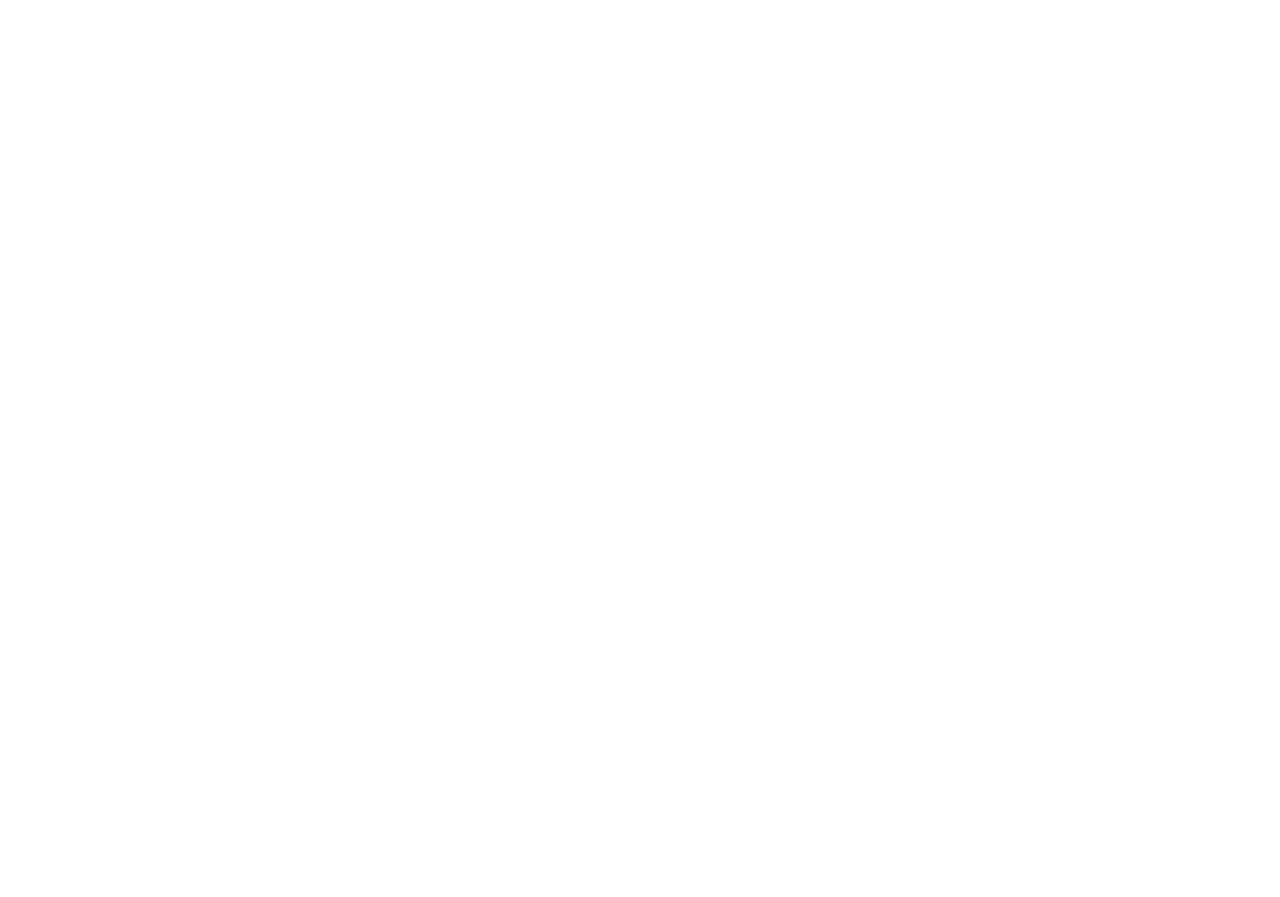
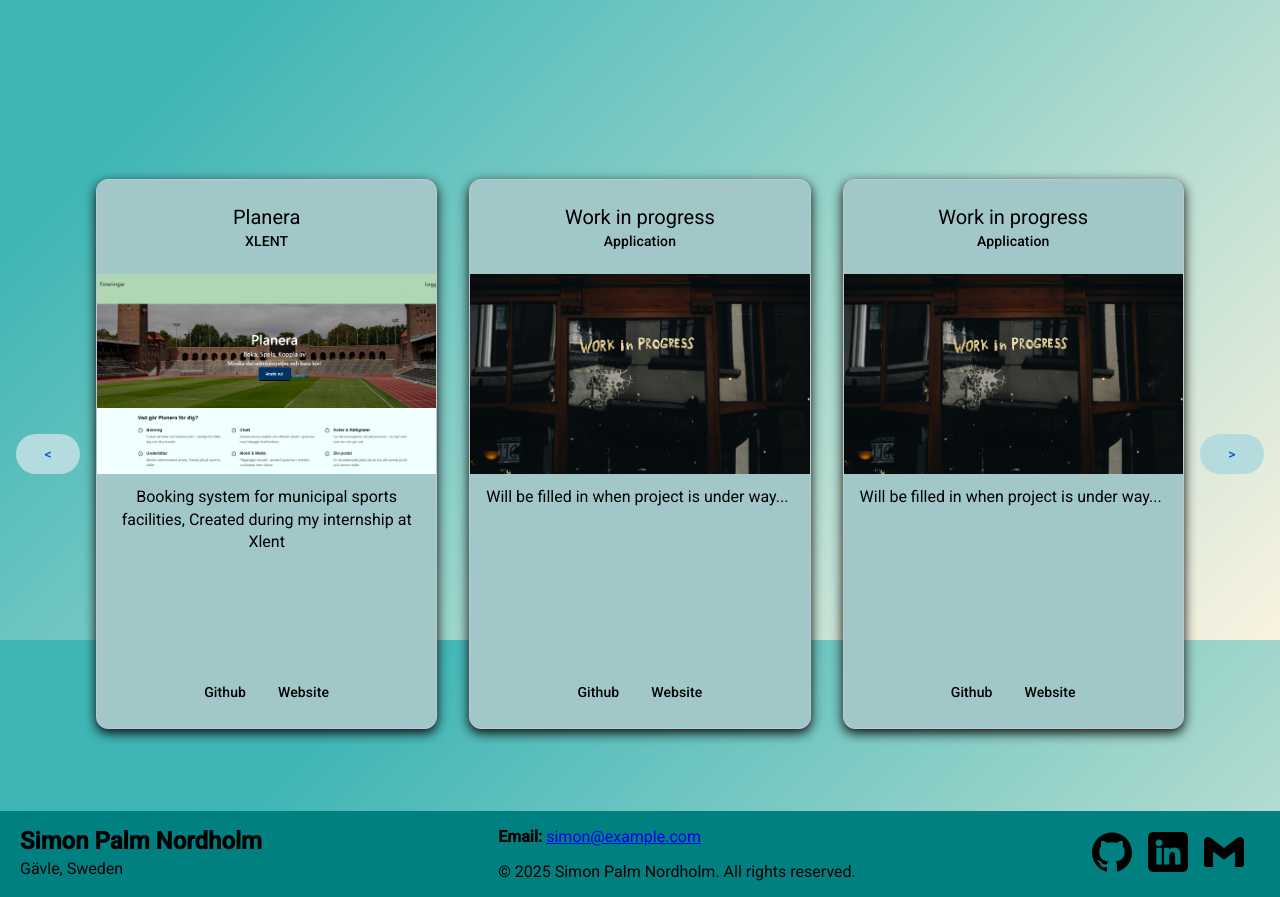
Before and after one commit to Palmen01/portfolio, an Angular app: page / in a window 1280 px wide. Shown: the part 1760-2657 px from the top of the page. Before the commit the page ends 800 px from the top, so only its background shows below. Built offline with nearby package versions, Linux system fonts and the light colour scheme.

Commit message:
carousel padding issue + footer content

```diff
--- a/src/app/carousel/carousel.component.css
+++ b/src/app/carousel/carousel.component.css
@@ -7,6 +7,7 @@
   box-sizing: border-box;
   max-width: 1800px;
   margin: 0 auto;
+  margin-bottom: 50px;
 }
 
 .carousel-container {
@@ -17,7 +18,6 @@
 
 .carousel-container button {
   background-color: #b4dcdf;
-
 }
 
 .carousel {
@@ -164,7 +164,7 @@ mat-card-subtitle {
 
   .carousel-item {
     flex: 0 0 100%;
-    padding: 0.5rem;
+    /* padding: 0.5rem; */
   }
 
   .example-card {
--- a/src/app/experience/experience.component.css
+++ b/src/app/experience/experience.component.css
@@ -3,6 +3,7 @@
   max-width: 900px;
   margin: auto;
   overflow-x: hidden;
+  margin-bottom: 10px;
 }
 
 .toggle-buttons {
--- a/src/app/footer/footer.component.css
+++ b/src/app/footer/footer.component.css
@@ -1,6 +1,5 @@
 .footer-container{
     background-color: #008080;
-
 }
 .footer-wrapper{
     display: flex;
@@ -11,19 +10,25 @@
     padding-right: 20px;
 }
 
-.title-container{
-
+.title-container h2 {
+  font-size: 1.5rem;
+  margin: 0;
 }
 
-.info-container{
+.title-container p {
+  color: black;
+  font-size: 1rem;
+  margin: 0.25rem 0;
+}
 
+.link-container{
+    text-decoration: none;
 }
 
 .link-container img{
     width: 40px;
     height: 40px;
-    margin-bottom: 0.5rem;
-
+    margin-right: 1rem;
 }
 
 .link-container a img {
@@ -34,7 +39,6 @@
   transform: scale(1.1);
   opacity: 0.8;
 }
-
 
 @media (max-width: 768px) {
   .footer-wrapper {
--- a/src/app/footer/footer.component.html
+++ b/src/app/footer/footer.component.html
@@ -2,20 +2,19 @@
     <div class="footer-wrapper">
         <div class="title-container">
             <h2>Simon Palm Nordholm</h2>
-            <p><b>Location: </b> Gävle, Sweden</p>
+            <p>Gävle, Sweden</p>
         </div>
 
         <div class="info-container">
             <p><b>Email: </b> <a href="mailto:simon@example.com">simon&#64;example.com</a></p>
-
-            <p>&#64; 2025 Simon Palm Nordholm. All rights reserved.</p>
+            <p>&#169; 2025 Simon Palm Nordholm. All rights reserved.</p>
         </div>
 
         <div class="link-container">
             <a href="https://github.com/palmen01" aria-label="GitHub">
                 <img src="github.svg" alt="GitHub">
             </a>
-            <a href="https://linkedin.com/in/yourprofile" aria-label="LinkedIn">
+            <a href="https://linkedin.com/in/simon-palm-nordholm-2bb440290/" aria-label="LinkedIn">
                 <img src="linkedin.png" alt="LinkedIn">
             </a>
             <a href="mailto:simon@example.com" aria-label="Email">
--- a/src/styles.css
+++ b/src/styles.css
@@ -7,5 +7,6 @@ body {
     background-repeat: no-repeat;
     background-attachment: fixed;
 }
-html, body { height: 100%; overflow-x: hidden; max-width: 100vw; }
+html, body { height: 100%;  max-width: 100vw; }
+/* overflow-x: hidden; */
 body { margin: 0; font-family: Roboto, "Helvetica Neue", sans-serif; }
```
